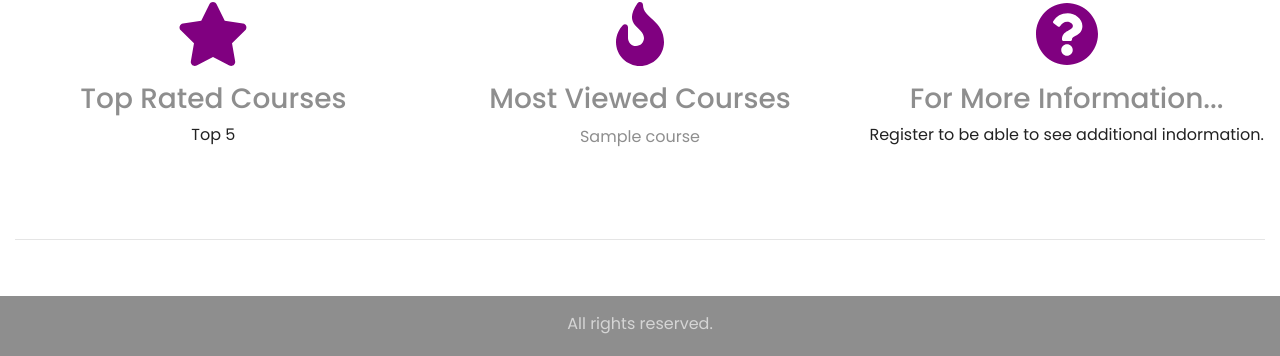
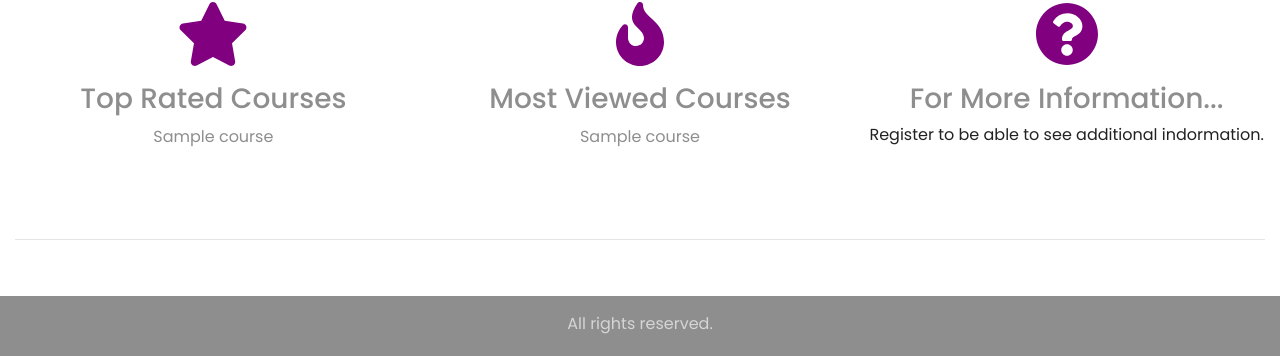
Before and after one commit to charstefanos/rate_my_cs_course, a Django app: page / in a window 1280 px wide. Shown: the part 1055-1411 px from the top of the page. Run offline with Django 3.2, Linux system fonts and the light colour scheme; tables that the repository leaves empty hold one stand-in row (values such as "Sample post"); some libraries are stand-ins or nearby versions.

Commit message:
Top 5 Rated Courses implemented in views and homepage

```diff
--- a/csapp/views.py
+++ b/csapp/views.py
@@ -11,8 +11,31 @@ from django.http import JsonResponse
 
 def home(request):
     context_dict = {}
-    course_list = Course.objects.order_by('-views')[:5]
-    context_dict['courses'] = course_list
+    courses_viewed = Course.objects.order_by('-views')[:5]
+    all_courses = Course.objects.all()
+    rated_courses={}
+    for course in all_courses:
+        reviews = CourseRating.objects.filter(course = course)
+        number_reviews = 0
+        sumOverallRating = 0
+        for review in reviews:
+            overallRating = review.overall_rating
+            sumOverallRating =  sumOverallRating + overallRating
+            number_reviews = number_reviews + 1
+        if number_reviews == 0:
+            averageOverallRating = 0
+        else:
+            averageOverallRating = sumOverallRating / number_reviews
+            rated_courses[course.name]=averageOverallRating
+
+    #Sort the rated courses by the avg overall rating (i.e. the value)
+    rated_courses = {k: v for k, v in sorted(rated_courses.items(), key=lambda item: item[1], reverse=True)}
+    top_5 = list(rated_courses.keys())[:5]
+    courses_rated=[]
+    for k in top_5:
+        courses_rated.append(Course.objects.get(name=k))
+    context_dict['courses_viewed'] = courses_viewed
+    context_dict['courses_rated'] = courses_rated
 
     return render(request, 'csapp/home.html', context=context_dict)
 
--- a/templates/csapp/home.html
+++ b/templates/csapp/home.html
@@ -74,14 +74,23 @@ Homepage
         <div class="col-xs-12 col-sm-6 col-md-4">
         <i class="fas fa-star"></i>
         <h3>Top Rated Courses</h3>
-        <p>Top 5</p>
+        {% if courses_rated%}
+        <ul>
+        {% for course in courses_rated %}
+        <li>
+        <a href="{% url 'csapp:course' course.slug %}">{{ course.name }}</a>
+        </li>
+        {% endfor %}
+        </ul>
+        {% endif %}
+
         </div>
         <div class="col-xs-12 col-sm-6 col-md-4">
         <i class="fas fa-fire"></i>
         <h3>Most Viewed Courses</h3>
-        {% if courses %}
+        {% if courses_viewed %}
         <ul>
-        {% for course in courses %}
+        {% for course in courses_viewed %}
         <li>
         <a href="{% url 'csapp:course' course.slug %}">{{ course.name }}</a>
         </li>
```
